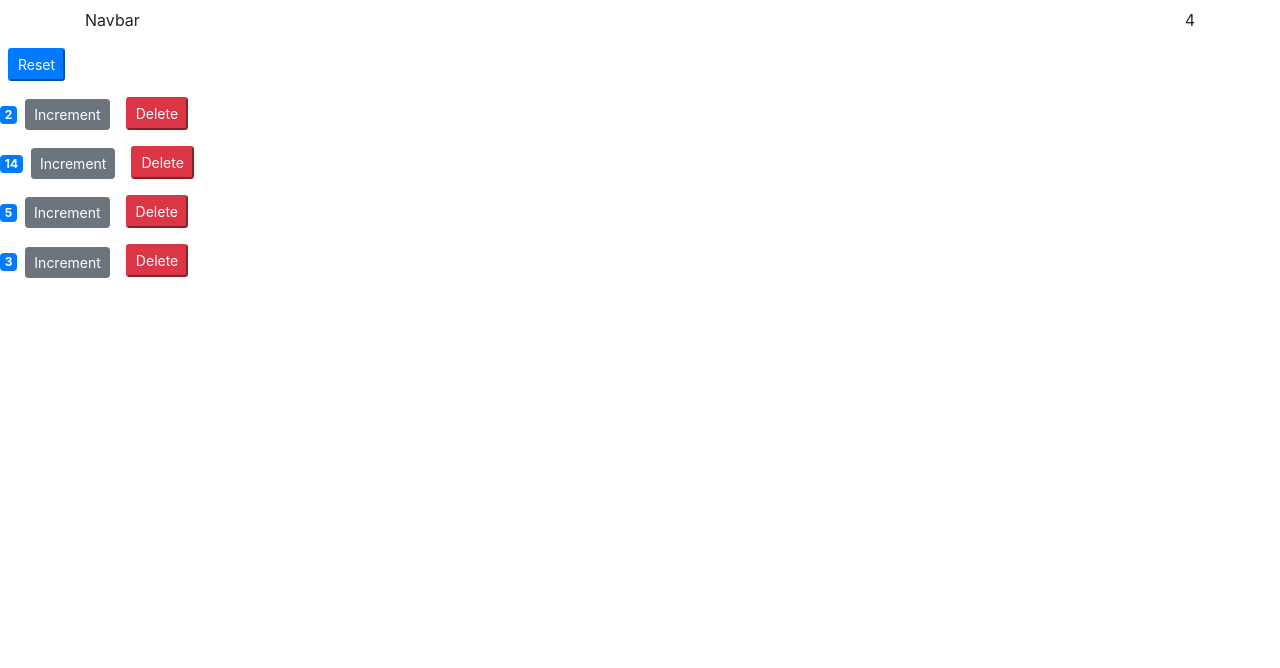
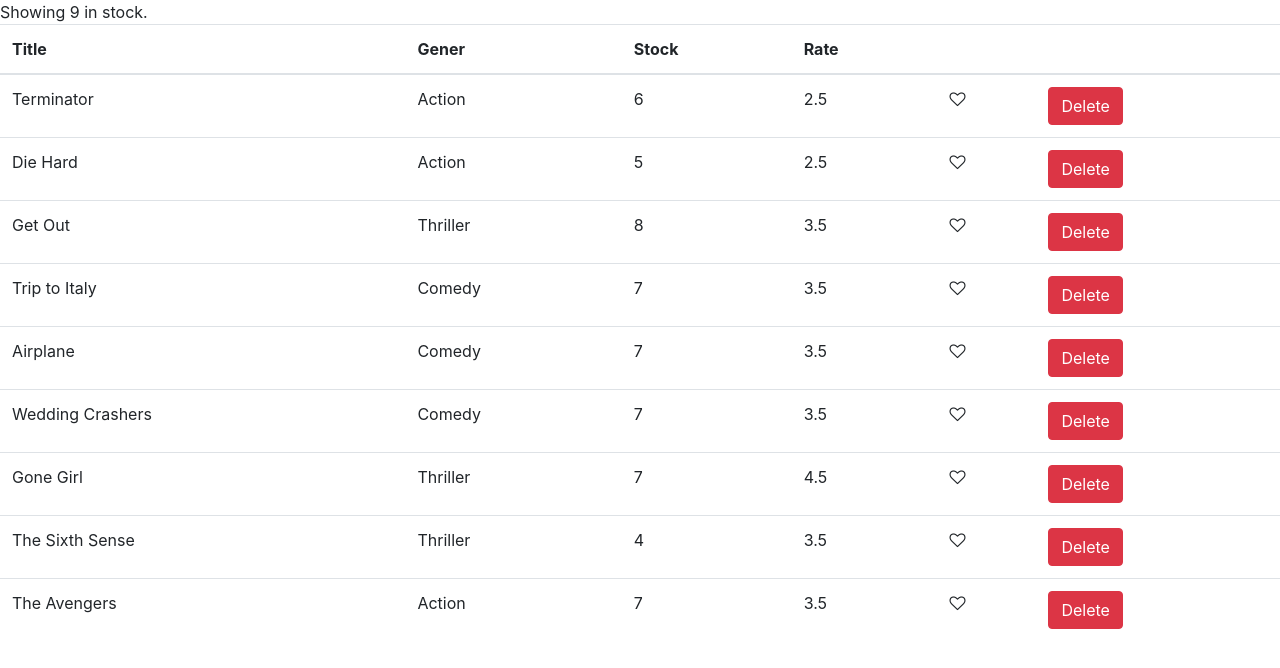
Before and after one commit to rahman-jn/react-course-mosh, a React (Create React App) app: page / in a window 1280 px wide. Shown: the top 668 px of the page. Built offline with nearby package versions, Linux system fonts and the light colour scheme.

Commit message:
Like component added to vidly project and we can like or dislike each movie.

```diff
--- a/package.json
+++ b/package.json
@@ -3,6 +3,9 @@
   "version": "0.1.0",
   "private": true,
   "dependencies": {
+    "@fortawesome/fontawesome-svg-core": "^1.2.36",
+    "@fortawesome/free-solid-svg-icons": "^5.15.4",
+    "@fortawesome/react-fontawesome": "^0.1.17",
     "@testing-library/jest-dom": "^5.16.2",
     "@testing-library/react": "^12.1.2",
     "@testing-library/user-event": "^13.5.0",
--- a/src/App.js
+++ b/src/App.js
@@ -18,6 +18,13 @@
     counters[index] = {...counter };
     counters[index].value++;
     this.setState({counters} );
+}
+
+handleDecrement = (counter) => {
+  const counters = [...this.state.counters];
+  const index = counters.indexOf(counter);
+  counters[index].value--;
+  this.setState({counters} )
 }
 
 handleDelete = (countId) =>{
@@ -41,6 +48,7 @@
                     onDelete = {this.handleDelete}
                     onReset = {this.handleReset}
                     onIncrement = {this.handleIncrement}
+                    onDecrement = { this.handleDecrement }
                     counters = {this.state.counters}
                 />
       </React.Fragment>
--- /dev/null
+++ b/src/components/common/like.jsx
@@ -0,0 +1,16 @@
+import React, { Component } from 'react';
+import { FontAwesomeIcon } from '@fortawesome/react-fontawesome';
+import { faHeart, faHeartBroken } from '@fortawesome/free-solid-svg-icons'
+
+
+class Like extends React.Component {
+    render() {
+        let classes = "fa fa-heart";
+        if(!this.props.liked) classes += "-o" ;
+        return (
+            <i style={{ cursor : "pointer" }} className={classes} onClick={ this.props.onClick } />
+        );
+    }
+}
+
+export default Like;
--- a/src/components/counter.jsx
+++ b/src/components/counter.jsx
@@ -9,11 +9,18 @@
     render() {
 
         return (
-        <div>
+        <div className="col-md-6">
             <span className={this.badgeClasses()}>{ this.formatCount() }</span>
-            <button className="btn btn-secondary btn-sm m-2"
-             onClick = { () => { this.props.onIncrement(this.props.counter) } } >Increment</button>
-            <button onClick = {() => this.props.onDelete(this.props.counter.id) } className="btn-danger btn-sm m-2">Delete</button>
+            <button className="btn btn-secondary btn-sm m-2 col-md-2"
+                onClick = { () => { this.props.onIncrement(this.props.counter) } } >+
+             </button>
+             <button className="btn btn-secondary btn-sm m-2 col-md-2"
+                onClick = { () => { this.props.onDecrement(this.props.counter) } }
+                disabled = {this.props.counter.value === 0 ? "disabled" : ''}
+                >-
+             </button>
+            <button onClick = {() => this.props.onDelete(this.props.counter.id) }
+             className="btn-danger btn-sm m-2 col-md-2">Delete</button>
         {/* <div>
             {this.state.tags.length === 0 && "There are no tags found!"}
             { this.renderTags() }</div> */}
@@ -22,7 +29,7 @@
     }
 
     badgeClasses() {
-        let classes = "badge badge-";
+        let classes = "col-md-2 badge badge-";
         classes += this.props.counter.value === 0 ? "warning" : "primary";
         //console.log(classes);
         return classes;
--- a/src/components/counters.jsx
+++ b/src/components/counters.jsx
@@ -4,7 +4,7 @@
 class Counters extends React.Component {
 
     render() {
-        const {onReset, onDelete, onIncrement, counters } = this.props;
+        const {onReset, onDelete, onIncrement, counters, onDecrement } = this.props;
         return <div>
                     <button className="btn-primary btn-sm m-2" onClick={onReset}>
                         Reset
@@ -15,6 +15,7 @@
                    counter = {counter}
                    onDelete = {onDelete}
                    onIncrement = { () => onIncrement(counter) }
+                   onDecrement = { () => onDecrement(counter) }
                     />)}
                 </div>;
     }
--- a/src/components/vidly.jsx
+++ b/src/components/vidly.jsx
@@ -1,5 +1,6 @@
 import React, { Component } from 'react';
 import { getMovies } from '../services/fakeMovieService';
+import Like from './common/like';
 
 class Vidly extends React.Component {
 
@@ -7,9 +8,19 @@
         movies : getMovies(),
     };
 
+
+
     handleDelete = (movie) => {
         const movies = this.state.movies.filter( m => m._id !== movie._id);
         this.setState({ movies } );
+    };
+
+    handleLike = (movie) => {
+        const movies = [...this.state.movies];
+        const index = movies.indexOf(movie);
+        //movies[index] = {...movies[index]};
+        movies[index].liked = !movie.liked;
+        this.setState({movies});
     };
 
     showTable(){
@@ -25,6 +36,8 @@
                         <th>Gener</th>
                         <th>Stock</th>
                         <th>Rate</th>
+                        <th />
+                        <th />
                     </tr>
                 </thead>
                 <tbody>
@@ -35,8 +48,15 @@
                                 <td>{movie.genre.name}</td>
                                 <td>{movie.numberInStock}</td>
                                 <td>{movie.dailyRentalRate}</td>
-                                <td><button className="btn btn-danger"
-                                 onClick={ () => this.handleDelete(movie)} >Delete</button></td>
+                                <td><Like
+                                        liked = { movie.liked }
+                                        onClick= { () => { this.handleLike(movie) } }
+                                     />
+                                 </td>
+                                <td>
+                                    <button className="btn btn-danger"
+                                 onClick={ () => this.handleDelete(movie)} >Delete</button>
+                                 </td>
                             </tr>
                     )}
                 </tbody>
--- a/src/index.js
+++ b/src/index.js
@@ -7,7 +7,7 @@
 import 'bootstrap/dist/css/bootstrap.css';
 import 'font-awesome/css/font-awesome.css';
 
-ReactDOM.render(<App />,
+ReactDOM.render(<Vidly />,
   document.getElementById('root')
 );
 
--- a/src/services/fakeMovieService.js
+++ b/src/services/fakeMovieService.js
@@ -7,63 +7,72 @@
     genre: { _id: "5b21ca3eeb7f6fbccd471818", name: "Action" },
     numberInStock: 6,
     dailyRentalRate: 2.5,
-    publishDate: "2018-01-03T19:04:28.809Z"
+    publishDate: "2018-01-03T19:04:28.809Z",
+    liked : false
   },
   {
     _id: "5b21ca3eeb7f6fbccd471816",
     title: "Die Hard",
     genre: { _id: "5b21ca3eeb7f6fbccd471818", name: "Action" },
     numberInStock: 5,
-    dailyRentalRate: 2.5
+    dailyRentalRate: 2.5,
+    liked : false
   },
   {
     _id: "5b21ca3eeb7f6fbccd471817",
     title: "Get Out",
     genre: { _id: "5b21ca3eeb7f6fbccd471820", name: "Thriller" },
     numberInStock: 8,
-    dailyRentalRate: 3.5
+    dailyRentalRate: 3.5,
+    liked : false
   },
   {
     _id: "5b21ca3eeb7f6fbccd471819",
     title: "Trip to Italy",
     genre: { _id: "5b21ca3eeb7f6fbccd471814", name: "Comedy" },
     numberInStock: 7,
-    dailyRentalRate: 3.5
+    dailyRentalRate: 3.5,
+    liked : false
   },
   {
     _id: "5b21ca3eeb7f6fbccd47181a",
     title: "Airplane",
     genre: { _id: "5b21ca3eeb7f6fbccd471814", name: "Comedy" },
     numberInStock: 7,
-    dailyRentalRate: 3.5
+    dailyRentalRate: 3.5,
+    liked : false
   },
   {
     _id: "5b21ca3eeb7f6fbccd47181b",
     title: "Wedding Crashers",
     genre: { _id: "5b21ca3eeb7f6fbccd471814", name: "Comedy" },
     numberInStock: 7,
-    dailyRentalRate: 3.5
+    dailyRentalRate: 3.5,
+    liked : false
   },
   {
     _id: "5b21ca3eeb7f6fbccd47181e",
     title: "Gone Girl",
     genre: { _id: "5b21ca3eeb7f6fbccd471820", name: "Thriller" },
     numberInStock: 7,
-    dailyRentalRate: 4.5
+    dailyRentalRate: 4.5,
+    liked : false
   },
   {
     _id: "5b21ca3eeb7f6fbccd47181f",
     title: "The Sixth Sense",
     genre: { _id: "5b21ca3eeb7f6fbccd471820", name: "Thriller" },
     numberInStock: 4,
-    dailyRentalRate: 3.5
+    dailyRentalRate: 3.5,
+    liked : false
   },
   {
     _id: "5b21ca3eeb7f6fbccd471821",
     title: "The Avengers",
     genre: { _id: "5b21ca3eeb7f6fbccd471818", name: "Action" },
     numberInStock: 7,
-    dailyRentalRate: 3.5
+    dailyRentalRate: 3.5,
+    liked : false
   }
 ];
 
```
Also changed, not shown: 1 other file (tests, documents, lock files or other folders).
